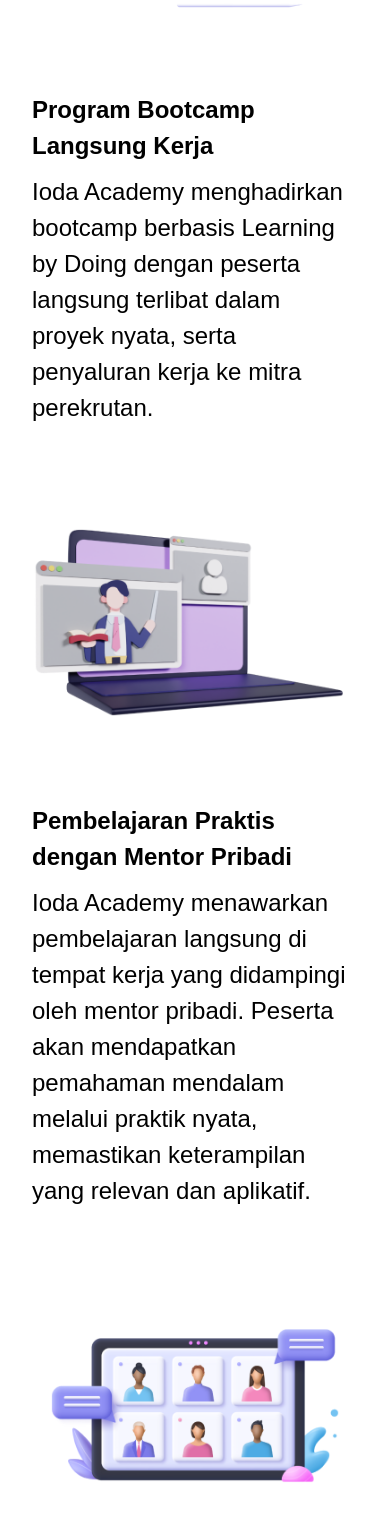
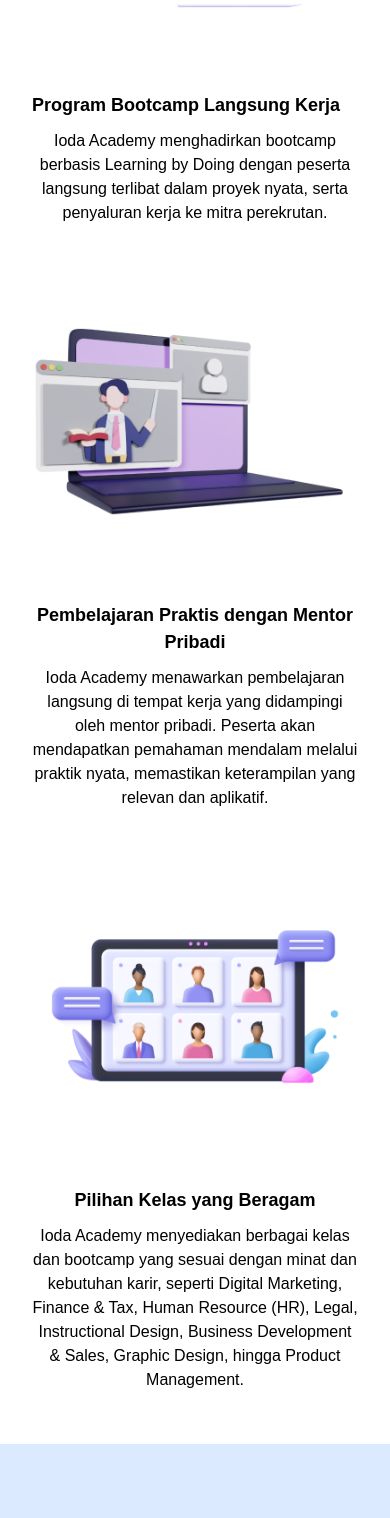
Before and after one commit to diahputrilestari/homepagetesting, a Next.js app: page / in a window 390 px wide. Shown: the part 1833-3351 px from the top of the page. Built offline with nearby package versions, Linux system fonts and the light colour scheme.

Commit message:
fixing benefits

```diff
--- a/src/app/components/sections/BenefitsSection.tsx
+++ b/src/app/components/sections/BenefitsSection.tsx
@@ -17,20 +17,20 @@
           <div className="w-full flex flex-col lg:flex-row justify-start items-start gap-8">
             <Image className="w-full lg:w-[400px] h-auto rounded-[10px]" src={imgbc} alt="image bootcamp" />
             <div className="flex flex-col justify-start items-start gap-2.5 px-4 lg:px-[100px] py-5">
-              <div className="text-black text-2xl font-bold font-['Plus Jakarta Sans'] leading-9">
+              <div className="md:text-left text-center text-black md:text-2xl text-lg font-bold font-['Plus Jakarta Sans'] md:leading-9 leading-[27px]">
                 Program Bootcamp Langsung Kerja
               </div>
-              <div className="text-black text-2xl font-normal font-['Plus Jakarta Sans'] leading-9">
+              <div className="text-black md:text-2xl text-base font-normal font-['Plus Jakarta Sans'] md:leading-9 leading-normal md:text-left text-center">
                 Ioda Academy menghadirkan bootcamp berbasis Learning by Doing dengan peserta langsung terlibat dalam proyek nyata, serta penyaluran kerja ke mitra perekrutan.
               </div>
             </div>
           </div>
           <div className="w-full flex flex-col lg:flex-row justify-start items-start gap-8">
             <div className="flex flex-col justify-start items-start gap-2.5 px-4 lg:px-[100px] py-5 order-2 lg:order-1">
-              <div className="text-black text-2xl font-bold font-['Plus Jakarta Sans'] leading-9">
+              <div className="md:text-left text-center text-black md:text-2xl text-lg font-bold font-['Plus Jakarta Sans'] md:leading-9 leading-[27px]">
                 Pembelajaran Praktis dengan Mentor Pribadi
               </div>
-              <div className="text-black text-2xl font-normal font-['Plus Jakarta Sans'] leading-9">
+              <div className="text-black md:text-2xl text-base font-normal font-['Plus Jakarta Sans'] md:leading-9 leading-normal md:text-left text-center">
                 Ioda Academy menawarkan pembelajaran langsung di tempat kerja yang didampingi oleh mentor pribadi. Peserta akan mendapatkan pemahaman mendalam melalui praktik nyata, memastikan keterampilan yang relevan dan aplikatif.
               </div>
             </div>
@@ -38,11 +38,11 @@
           </div>
           <div className="w-full flex flex-col lg:flex-row justify-start items-start gap-8">
             <Image className="w-full lg:w-[400px] h-auto rounded-[10px]" src={imgbc3} alt="image bootcamp" />
-            <div className="flex flex-col justify-start items-start gap-2.5 px-4 lg:px-[100px] py-5">
-              <div className="text-black text-2xl font-bold font-['Plus Jakarta Sans'] leading-9">
+            <div className="flex flex-col justify-start md:items-start gap-2.5 px-4 lg:px-[100px] py-5">
+              <div className="md:text-left text-center text-black md:text-2xl text-lg font-bold font-['Plus Jakarta Sans'] md:leading-9 leading-[27px]">
                 Pilihan Kelas yang Beragam
               </div>
-              <div className="text-black text-2xl font-normal font-['Plus Jakarta Sans'] leading-9">
+              <div className="text-black md:text-2xl text-base font-normal font-['Plus Jakarta Sans'] md:leading-9 leading-normal md:text-left text-center">
                 Ioda Academy menyediakan berbagai kelas dan bootcamp yang sesuai dengan minat dan kebutuhan karir, seperti Digital Marketing, Finance & Tax, Human Resource (HR), Legal, Instructional Design, Business Development & Sales, Graphic Design, hingga Product Management.
               </div>
             </div>
```
